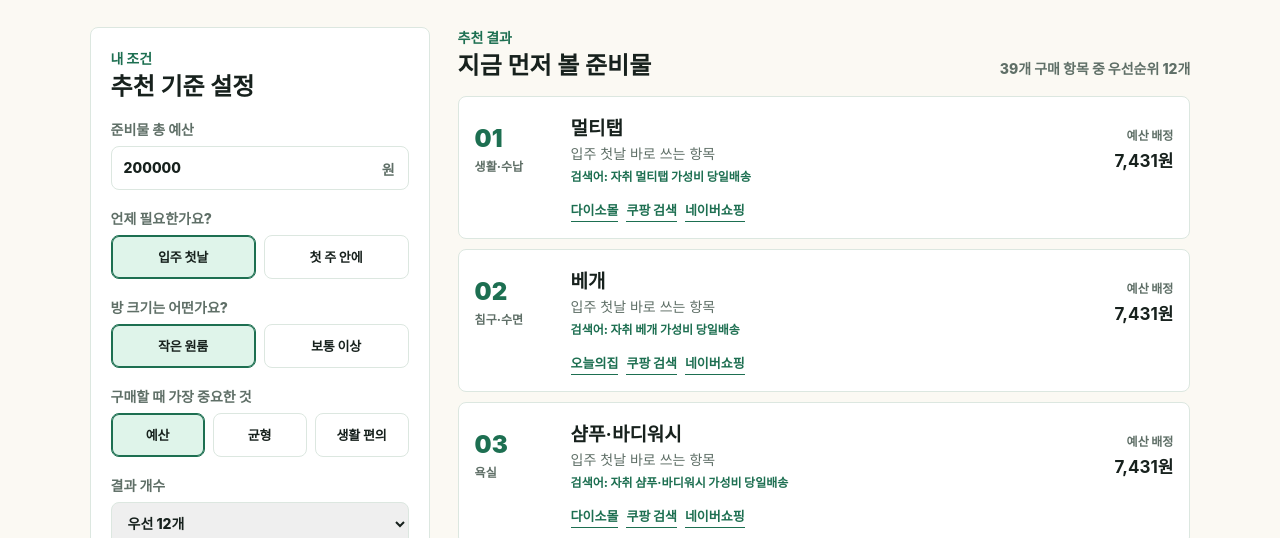
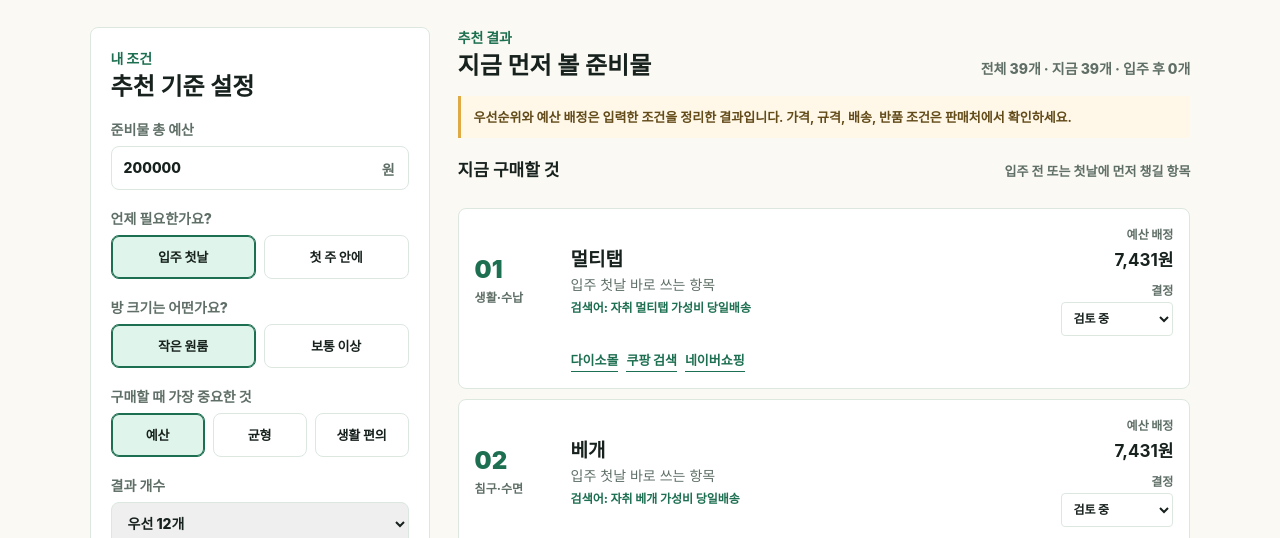
Before and after one commit to seung007/jachi-helper, a website: page recommend.html in a window 1280 px wide. Shown: the part 262-800 px from the top of the page. Drawn offline with Linux system fonts and the light colour scheme.

Commit message:
Improve recommendation decision flow

```diff
--- a/app.js
+++ b/app.js
@@ -486,18 +486,78 @@ function setupRecommendation() {
     }).join("");
   }
 
+  const decisionOptions = [
+    ["review", "검토 중"],
+    ["candidate", "구매 후보"],
+    ["later", "입주 후 결정"],
+    ["skip", "지금은 필요 없음"],
+    ["prepared", "이미 준비함"]
+  ];
+
+  const recommendationPhases = {
+    now: { title: "지금 구매할 것", description: "입주 전 또는 첫날에 먼저 챙길 항목" },
+    week: { title: "입주 첫 주에 확인", description: "생활하면서 필요를 확인할 항목" },
+    later: { title: "입주 후 결정", description: "공간과 생활 패턴을 본 뒤 정할 항목" },
+    skip: { title: "현재는 보류", description: "지금 예산에서는 제외한 항목" }
+  };
+
+  function getPhase(item, preferences) {
+    if (item.decision === "later") return "later";
+    if (item.decision === "skip") return "skip";
+    if (item.decision === "candidate" || (preferences.timing === "movein" && item.firstDay)) return "now";
+    return "week";
+  }
+
+  function decisionSelect(item) {
+    const options = decisionOptions.map(([value, label]) => {
+      const selected = item.decision === value ? " selected" : "";
+      return `<option value="${value}"${selected}>${label}</option>`;
+    }).join("");
+    return `<label class="match-decision">결정 <select data-recommendation-decision data-item-id="${item.id}" aria-label="${item.title} 구매 결정">${options}</select></label>`;
+  }
+
+  function createMatchCard(item, index, allocation) {
+    const card = document.createElement("article");
+    card.className = "match-card";
+    const allocationText = item.phase === "later" ? "입주 후" : item.phase === "skip" ? "제외" : allocation ? formatWon(allocation) : "미입력";
+    card.innerHTML = `
+      <div class="match-rank"><span>${String(index + 1).padStart(2, "0")}</span><strong>${item.category}</strong></div>
+      <div class="match-copy"><h3>${item.title}</h3><p>${item.reason}</p><small>검색어: ${item.searchQuery}</small></div>
+      <div class="match-side">
+        <div class="match-budget"><span>예산 배정</span><strong>${allocationText}</strong></div>
+        ${decisionSelect(item)}
+      </div>
+      <div class="match-actions">${storeLinks(item)}</div>
+    `;
+    return card;
+  }
+
   function renderRecommendations() {
     const preferences = getPreferences();
-    const savedChecks = readStoredState().checklist || {};
+    const storedState = readStoredState();
+    const savedChecks = storedState.checklist || {};
+    const decisions = storedState.recommendationDecisions || {};
     const ranked = Object.entries(recommendationCatalog)
       .filter(([id]) => !savedChecks[id])
-      .map((entry) => rankItem(entry, preferences))
-      .sort((a, b) => b.score - a.score || a.title.localeCompare(b.title, "ko"));
-    const totalScore = ranked.reduce((sum, item) => sum + item.score, 0);
-    const limit = preferences.showCount === "all" ? ranked.length : Number(preferences.showCount);
-    const visible = ranked.slice(0, limit);
+      .map((entry) => ({ ...rankItem(entry, preferences), decision: decisions[entry[0]] || "review" }))
+      .map((item) => ({ ...item, phase: getPhase(item, preferences) }))
+      .sort((a, b) => {
+        const phaseOrder = { now: 0, week: 1, later: 2, skip: 3 };
+        const decisionOrder = { candidate: 0, review: 1, later: 2, skip: 3 };
+        return phaseOrder[a.phase] - phaseOrder[b.phase]
+          || decisionOrder[a.decision] - decisionOrder[b.decision]
+          || b.score - a.score
+          || a.title.localeCompare(b.title, "ko");
+      });
+    const active = ranked.filter((item) => item.phase === "now" || item.phase === "week");
+    const deferred = ranked.filter((item) => item.phase === "later" || item.phase === "skip");
+    const limit = preferences.showCount === "all" ? active.length : Number(preferences.showCount);
+    const visible = [...active.slice(0, limit), ...deferred];
+    const totalScore = active.reduce((sum, item) => sum + item.score, 0);
 
-    summary.textContent = ranked.length ? `${ranked.length}개 구매 항목 중 우선순위 ${visible.length}개` : "추천할 구매 항목이 없습니다";
+    summary.textContent = ranked.length
+      ? `전체 ${ranked.length}개 · 지금 ${active.length}개 · 입주 후 ${ranked.filter((item) => item.phase === "later").length}개`
+      : "추천할 구매 항목이 없습니다";
     results.innerHTML = "";
 
     if (!ranked.length) {
@@ -506,22 +566,29 @@ function setupRecommendation() {
       return;
     }
 
-    visible.forEach((item, index) => {
-      const allocation = preferences.purchaseBudget && totalScore ? Math.round((preferences.purchaseBudget * item.score) / totalScore) : 0;
-      const card = document.createElement("article");
-      card.className = "match-card";
-      card.innerHTML = `
-        <div class="match-rank"><span>${String(index + 1).padStart(2, "0")}</span><strong>${item.category}</strong></div>
-        <div class="match-copy"><h3>${item.title}</h3><p>${item.reason}</p><small>검색어: ${item.searchQuery}</small></div>
-        <div class="match-budget"><span>예산 배정</span><strong>${allocation ? formatWon(allocation) : "미입력"}</strong></div>
-        <div class="match-actions">${storeLinks(item)}</div>
-      `;
-      results.appendChild(card);
+    Object.keys(recommendationPhases).forEach((phase) => {
+      const groupItems = visible.filter((item) => item.phase === phase);
+      if (!groupItems.length) return;
+
+      const group = document.createElement("section");
+      group.className = "recommendation-group";
+      const phaseInfo = recommendationPhases[phase];
+      group.innerHTML = `<div class="recommendation-group-head"><h3>${phaseInfo.title}</h3><p>${phaseInfo.description}</p></div>`;
+      const list = document.createElement("div");
+      list.className = "match-list";
+      groupItems.forEach((item, index) => {
+        const allocation = preferences.purchaseBudget && totalScore && (item.phase === "now" || item.phase === "week")
+          ? Math.round((preferences.purchaseBudget * item.score) / totalScore)
+          : 0;
+        list.appendChild(createMatchCard(item, index, allocation));
+      });
+      group.appendChild(list);
+      results.appendChild(group);
     });
 
     note.textContent = preferences.purchaseBudget
-      ? `입력한 ${formatWon(preferences.purchaseBudget)}을 우선순위 점수 비율로 나눈 예산 배정입니다. 실제 판매 가격·재고·배송비는 판매처에서 확인하세요.`
-      : "예산을 입력하면 우선순위 점수 비율로 항목별 예산 배정을 보여줍니다.";
+      ? `입력한 ${formatWon(preferences.purchaseBudget)}은 지금 구매할 항목의 우선순위 점수 비율로만 나눴습니다. 입주 후 결정·보류 항목은 배정에서 제외됩니다.`
+      : "예산을 입력하면 지금 구매할 항목에만 우선순위 점수 비율로 예산을 나눕니다.";
     setupNaverShoppingLinks();
   }
 
@@ -537,6 +604,28 @@ function setupRecommendation() {
   });
   form.addEventListener("input", saveAndRender);
   form.addEventListener("change", saveAndRender);
+  results.addEventListener("change", (event) => {
+    const select = event.target.closest("[data-recommendation-decision]");
+    if (!select) return;
+
+    const itemId = select.dataset.itemId;
+    const nextDecision = select.value;
+    const state = readStoredState();
+    const nextChecks = { ...(state.checklist || {}) };
+    const nextDecisions = { ...(state.recommendationDecisions || {}) };
+
+    if (nextDecision === "prepared") {
+      nextChecks[itemId] = true;
+      delete nextDecisions[itemId];
+    } else if (nextDecision === "review") {
+      delete nextDecisions[itemId];
+    } else {
+      nextDecisions[itemId] = nextDecision;
+    }
+
+    writeStoredState({ ...state, checklist: nextChecks, recommendationDecisions: nextDecisions });
+    renderRecommendations();
+  });
   renderRecommendations();
 }
 
--- a/recommend.html
+++ b/recommend.html
@@ -77,6 +77,7 @@
             <div><p class="eyebrow">추천 결과</p><h2 id="recommendation-results-title">지금 먼저 볼 준비물</h2></div>
             <p id="recommendationSummary" aria-live="polite"></p>
           </div>
+          <p class="recommendation-caution">우선순위와 예산 배정은 입력한 조건을 정리한 결과입니다. 가격, 규격, 배송, 반품 조건은 판매처에서 확인하세요.</p>
           <div class="match-list" id="recommendationResults"></div>
           <p class="recommendation-note" id="recommendationNote"></p>
         </section>
--- a/styles.css
+++ b/styles.css
@@ -1462,6 +1462,42 @@ li {
   text-align: right;
 }
 
+.recommendation-caution {
+  background: #fff8e8;
+  border-left: 3px solid #dfaa44;
+  color: #624a19;
+  font-size: 13px;
+  font-weight: 700;
+  line-height: 1.55;
+  margin: 0 0 18px;
+  padding: 11px 13px;
+}
+
+.recommendation-group + .recommendation-group {
+  border-top: 1px solid var(--line);
+  margin-top: 24px;
+  padding-top: 24px;
+}
+
+.recommendation-group-head {
+  align-items: baseline;
+  display: flex;
+  gap: 12px;
+  justify-content: space-between;
+  margin-bottom: 10px;
+}
+
+.recommendation-group-head h3 {
+  font-size: 17px;
+}
+
+.recommendation-group-head p {
+  color: var(--muted);
+  font-size: 13px;
+  font-weight: 700;
+  text-align: right;
+}
+
 .match-list {
   display: grid;
   gap: 10px;
@@ -1524,6 +1560,30 @@ li {
 
 .match-budget strong {
   font-size: 17px;
+}
+
+.match-side {
+  display: grid;
+  gap: 10px;
+}
+
+.match-decision {
+  color: var(--muted);
+  display: grid;
+  font-size: 12px;
+  font-weight: 800;
+  gap: 4px;
+  text-align: right;
+}
+
+.match-decision select {
+  background: var(--white);
+  border: 1px solid var(--line);
+  border-radius: 4px;
+  color: var(--ink);
+  font: inherit;
+  min-height: 34px;
+  padding: 4px 7px;
 }
 
 .match-actions {
@@ -1885,13 +1945,27 @@ footer strong {
     text-align: left;
   }
 
+  .recommendation-group-head {
+    align-items: start;
+    flex-direction: column;
+    gap: 3px;
+  }
+
+  .recommendation-group-head p {
+    text-align: left;
+  }
+
   .match-card {
     align-items: start;
     grid-template-columns: 58px minmax(0, 1fr);
   }
 
-  .match-budget {
+  .match-side {
     grid-column: 2;
+  }
+
+  .match-budget,
+  .match-decision {
     text-align: left;
   }
 
```
